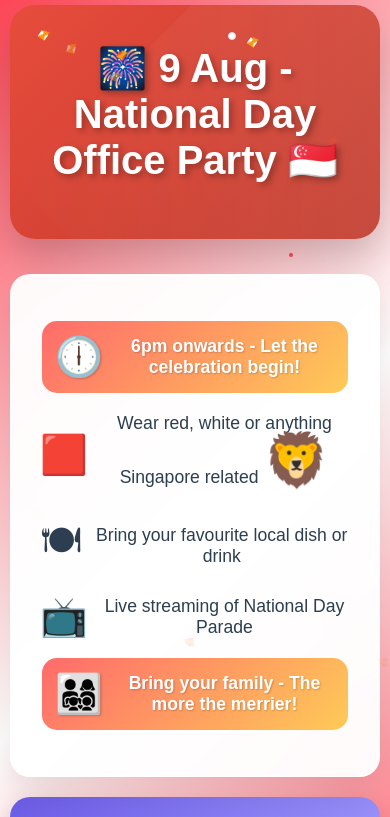
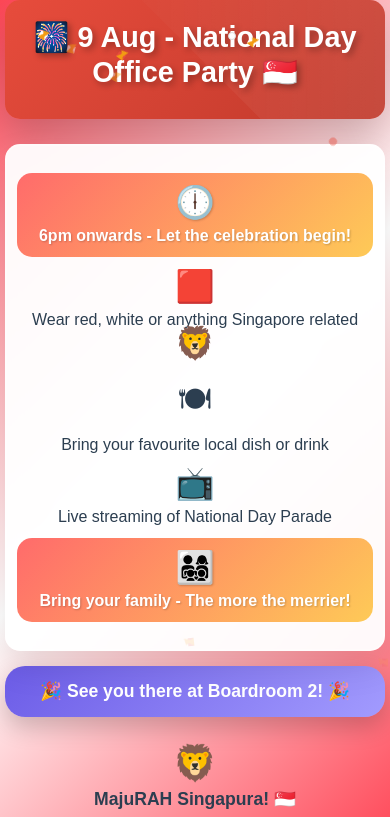
Before and after one commit to jarome-ng/ndp-office-party, a plain HTML site: page index.html in a window 390 px wide. Shown: the top 817 px of the page. Drawn offline with Linux system fonts and the light colour scheme.

Commit message:
Update index.html

```diff
--- a/index.html
+++ b/index.html
@@ -17,6 +17,8 @@
             min-height: 100vh;
             overflow-x: hidden;
             position: relative;
+            -webkit-font-smoothing: antialiased;
+            -moz-osx-font-smoothing: grayscale;
         }
 
         .container {
@@ -314,13 +316,120 @@
 
         @media (max-width: 768px) {
             .main-title {
-                font-size: 2.5em;
+                font-size: 2.2em;
+                line-height: 1.2;
+                margin-bottom: 10px;
             }
+
+            .date-time {
+                font-size: 1.2em;
+            }
+
             .info-item {
                 font-size: 1.1em;
+                flex-direction: column;
+                text-align: center;
+                margin: 15px 0;
+                padding: 0 10px;
             }
+
+            .emoji {
+                font-size: 1.8em;
+                margin-bottom: 8px;
+                margin-right: 0;
+            }
+
             .container {
                 padding: 10px;
+            }
+
+            .header {
+                padding: 25px 15px;
+                margin-bottom: 20px;
+            }
+
+            .info-card {
+                padding: 20px 15px;
+                margin: 15px 0;
+            }
+
+            .special-item {
+                padding: 12px;
+                margin: 12px 0;
+            }
+
+            .countdown {
+                padding: 20px 15px;
+                font-size: 1.2em;
+                margin: 15px 0;
+            }
+
+            .footer {
+                margin-top: 30px;
+                font-size: 1.1em;
+                padding: 0 10px;
+            }
+
+            .merlion {
+                font-size: 2em;
+            }
+
+            .floating-element {
+                font-size: 1.5em;
+            }
+
+            .burst-firework {
+                width: 60px;
+                height: 60px;
+            }
+
+            .burst-particle {
+                width: 3px;
+                height: 3px;
+            }
+        }
+
+        @media (max-width: 480px) {
+            .main-title {
+                font-size: 1.8em;
+                padding: 0 5px;
+            }
+
+            .date-time {
+                font-size: 1.1em;
+            }
+
+            .info-item {
+                font-size: 1em;
+                margin: 12px 0;
+            }
+
+            .header {
+                padding: 20px 10px;
+                border-radius: 15px;
+            }
+
+            .info-card {
+                padding: 15px 10px;
+                border-radius: 15px;
+            }
+
+            .countdown {
+                font-size: 1.1em;
+                padding: 15px 10px;
+            }
+
+            .container {
+                padding: 5px;
+            }
+
+            .floating-element {
+                font-size: 1.2em;
+            }
+
+            .burst-firework {
+                width: 40px;
+                height: 40px;
             }
         }
     </style>
@@ -562,6 +671,17 @@
                 setTimeout(() => confetti.remove(), 2000);
             }
         });
+
+        // Add touch support for mobile
+        document.addEventListener('touchstart', function(e) {
+            e.preventDefault();
+            const touch = e.touches[0];
+            const clickEvent = new MouseEvent('click', {
+                clientX: touch.clientX,
+                clientY: touch.clientY
+            });
+            document.dispatchEvent(clickEvent);
+        });
     </script>
 </body>
 </html>
```
